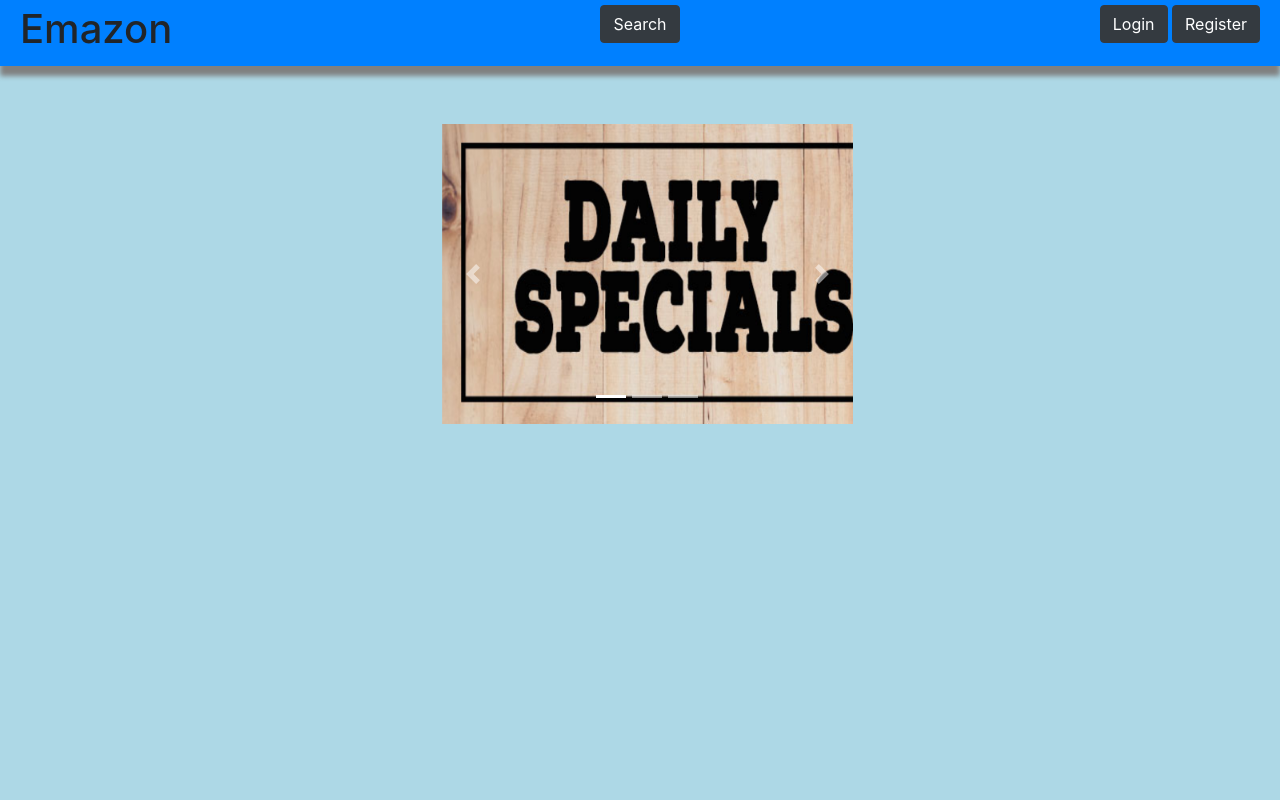
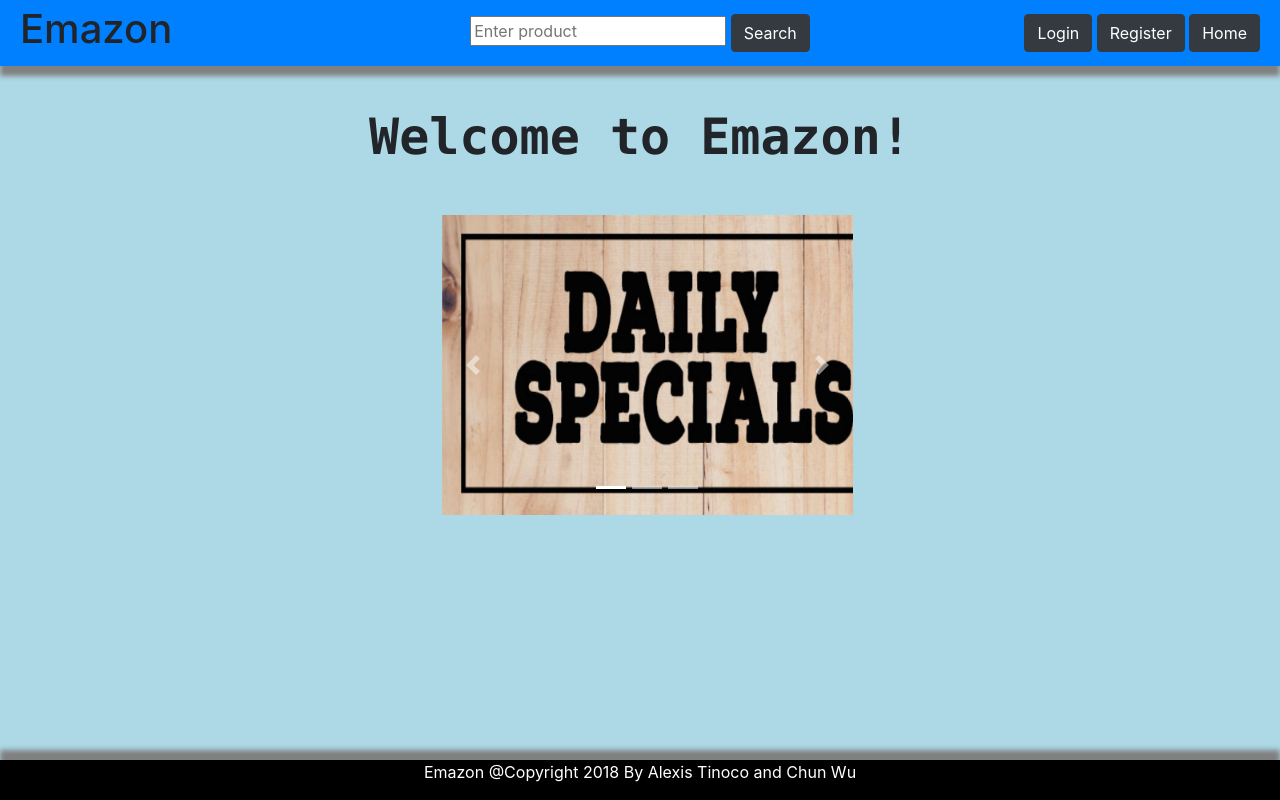
Before and after one commit to atinoco25/Emazon, a PHP site: page / in a window 1280 px wide. Run offline with PHP 8.4, Linux system fonts and the light colour scheme.

Commit message:
footer and a few other things added

```diff
--- a/Controller.php
+++ b/Controller.php
@@ -1 +1,5 @@
 <?php
+include "DataBaseAdapter.php";
+session_start();
+
+?>
--- a/Index.php
+++ b/Index.php
@@ -20,10 +20,13 @@ session_start();
     <div class="container-fluid">
         <div class="row">
             <div class="col"> <h1>Emazon</h1> </div>
-            <div class="col" style="text-align:center;">
-            	<a href="search.php" class="btn btn-dark" role="button">Search</a>
+            <div class="col" style="text-align:center;margin:auto;">
+            	<form action="search.php" method="POST">
+            		<input type="text" name="toSearch" placeholder="Enter product">
+            		<button type="submit" class="btn btn-dark" name="search" value="Search">Search</button>
+            	</form>
             </div>
-            <div class="col" style="text-align:right;">
+            <div class="col" style="text-align:right;margin:auto;">
             <?php
             if(isset($_SESSION["user"])){
                 echo '<a href="cart.php" class="btn btn-dark" role="button">Cart</a>';
@@ -36,12 +39,17 @@ session_start();
                 echo '<a href="register.php" class="btn btn-dark" role="button">Register</a>';
             }
             ?>
+            <a href="index.php" class="btn btn-dark" role="button">Home</a>
             </div>
         </div>
     </div>
 </div>
 <!-- HEADER ENDS -->
 <br>
+<div class="emazonWelcome">
+<p>Welcome to Emazon!</p>
+</div>
+
 <br>
 <div class="container-fluid">
     <div class="row">
@@ -95,5 +103,10 @@ session_start();
 
     <div class="row"></div>
 </div>
+
+
+<footer class="myFooter">
+<p>Emazon @Copyright 2018 By Alexis Tinoco and Chun Wu</p>
+</footer>
 </body>
 </html>
--- a/style.css
+++ b/style.css
@@ -24,3 +24,19 @@ body{
 	border-radius:20px;
 	box-shadow: 10px 10px 5px grey;
 }
+.emazonWelcome{
+	text-align: center;
+	font-family: Lucida Console;
+	font-size: 50px;
+	font-weight: bold;
+}
+
+.myFooter{
+	position: fixed;
+	bottom: 0;
+	text-align: center;
+	width: 100%;
+	background-color: black;
+	color: white;
+	box-shadow: 0px -10px 5px grey;
+}
```
Also changed, not shown: Login.php (+11 -4 lines), Register.php (+11 -4 lines), Search.php (+5 -2 lines).
